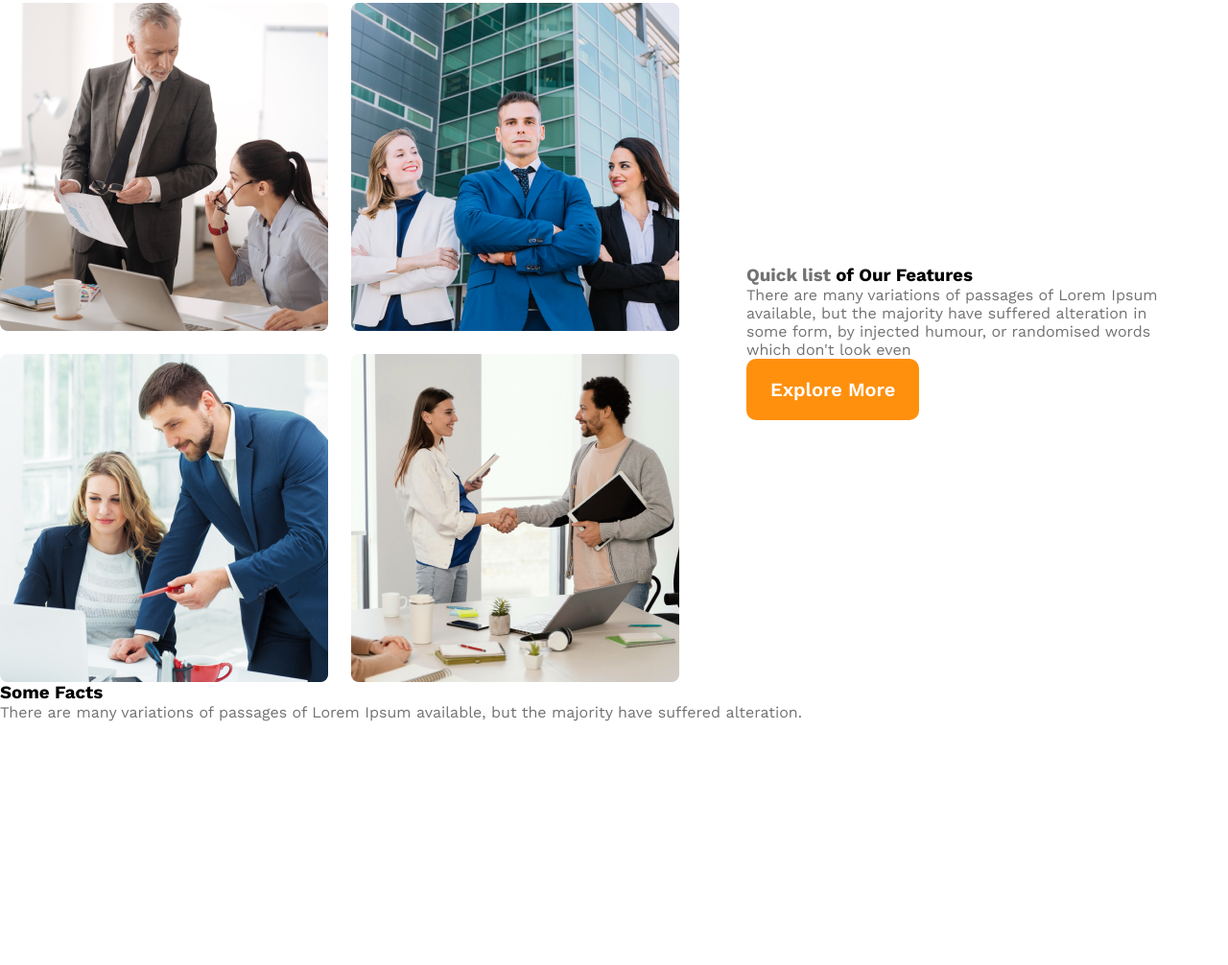
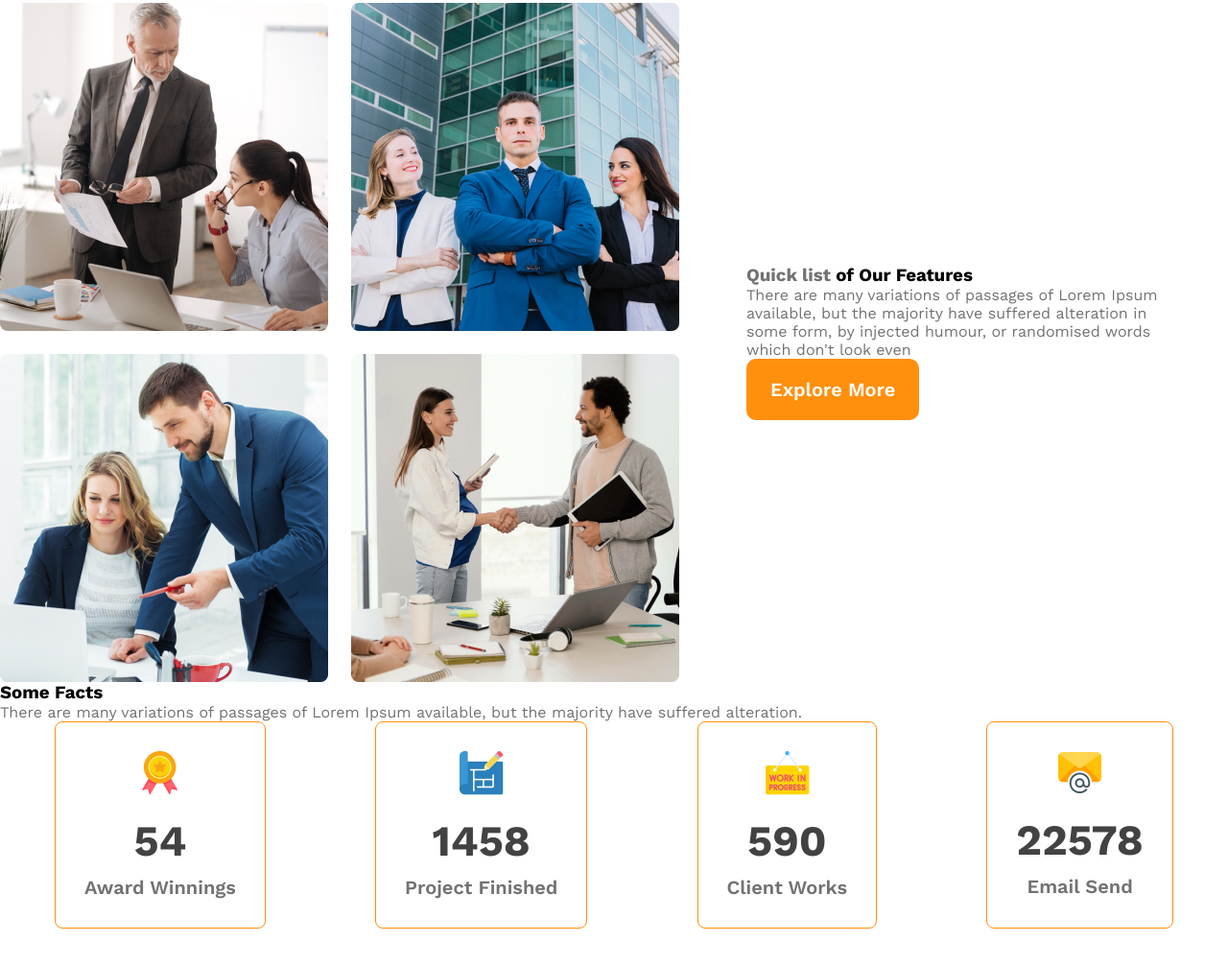
Before and after one commit to MrColonThree/g3-architects-website, a plain HTML site: page index.html in a window 1280 px wide. Shown: the part 856-1862 px from the top of the page at 96% size. Before the commit the page ends 1678 px from the top, so only its background shows below. Drawn offline with nearby package versions, Linux system fonts and the light colour scheme.

Commit message:
added facts section

```diff
--- a/index.html
+++ b/index.html
@@ -56,6 +56,29 @@
   <section class="facts">
     <h3 class="section-title">Some Facts</h3>
     <p class="text-light-gray">There are many variations of passages of Lorem Ipsum available, but the majority have suffered alteration.</p>
+    <div class="facts-card-container">
+      <!-- .card*4>img+h2.card-stats+p.card-title text-light-gray -->
+      <div class="card">
+        <img src="images/icons/ribon.png" alt="">
+        <h2 class="card-stats">54</h2>
+        <p class="card-title text-light-gray">Award Winnings</p>
+      </div>
+      <div class="card">
+        <img src="images/icons/projects.png" alt="">
+        <h2 class="card-stats">1458</h2>
+        <p class="card-title text-light-gray">Project Finished</p>
+      </div>
+      <div class="card">
+        <img src="images/icons/customers.png" alt="">
+        <h2 class="card-stats">590</h2>
+        <p class="card-title text-light-gray">Client Works</p>
+      </div>
+      <div class="card">
+        <img src="images/icons/email.png" alt="">
+        <h2 class="card-stats">22578</h2>
+        <p class="card-title text-light-gray">Email Send</p>
+      </div>
+    </div>
   </section>
   </main>
   <footer>
--- a/styles/architect.css
+++ b/styles/architect.css
@@ -30,7 +30,6 @@ header{
 nav{
   display: flex;
   justify-content: space-between;
-  #131313
 }
 nav>ul{
   display: flex;
@@ -77,15 +76,35 @@ nav li a {
   padding-left: 70px;
   padding-right: 70px ;
  }
- .teams-title{
-  font-size: 2.8rem;
- }
  .teams-title .quick-list{
   font-weight: 500;
  }
  .teams-title .text-features{
   color: #FF900E;
   font-weight: 700;
+ }
+ /* facts Section */
+ .facts-card-container{
+  display: flex;
+  justify-content: space-around;
+ }
+ .facts-card-container .card{
+   border-radius: 8px;
+  border: 1px solid #FF900E;
+  text-align: center;
+  font-size: 2.8rem;
+  padding: 30px;
+ }
+ .facts-card-container .card-title{
+  font-weight: 600;
+  font-size: 1.25rem;
+  margin-top: 5px;
+ }
+ .facts-card-container .card-stats{
+  font-size: 2.8rem;
+  color: #424242;
+  margin-top: 10px;
+  margin-bottom: 10px;
  }
  /* responsive media queries */
 @media screen and (max-width:576px) {
```
